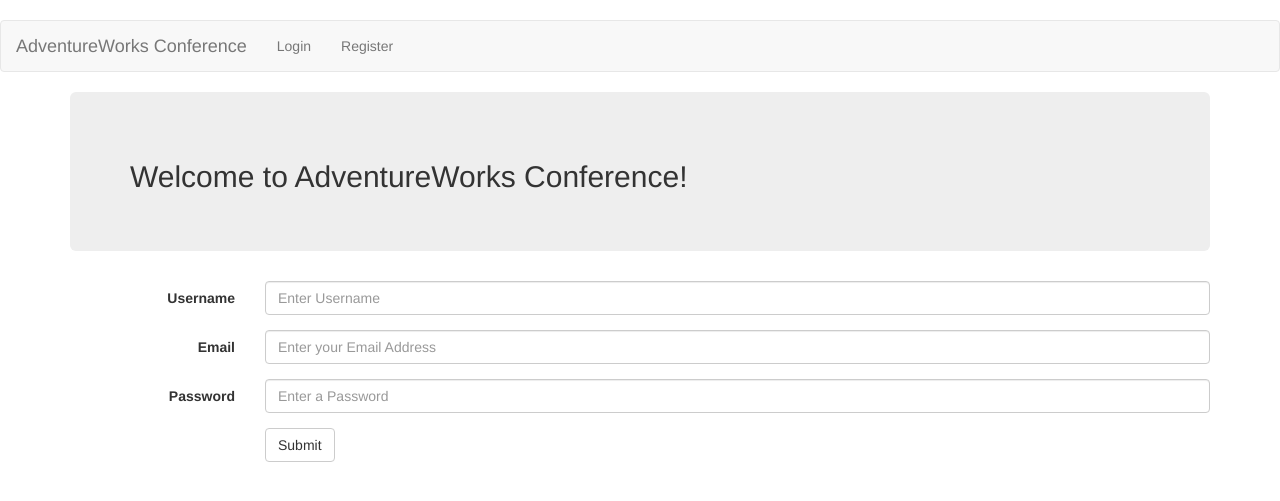
After one commit to DNA-DAN/TaskManager, a Django app: page /register/ in a window 1280 px wide. The commit adds this page. Shown: the top 501 px of the page. Run offline with Django 3.2, Linux system fonts and the light colour scheme; some libraries are stand-ins or nearby versions.

Commit message:
User registration

```diff
--- a/TaskManager/urls.py
+++ b/TaskManager/urls.py
@@ -23,5 +23,8 @@
     url(r'^admin/', admin.site.urls),
 	url(r'^$', views.index, name = 'index'),
 	url(r'^login/', auth.login, name = 'login'),
+    url(r'^logout/', auth.logout, name = 'logout'),
+    url(r'^register/', auth.register, name = 'register'),
+
 
 ]
--- a/app/auth.py
+++ b/app/auth.py
@@ -1,5 +1,9 @@
 from django.shortcuts import render, redirect;
 from django.contrib import auth;
+
+def logout(request):
+    auth.logout(request)
+    return redirect('/')
 
 def login(request):
 	if request.method == "GET":
@@ -28,3 +32,17 @@
 		else:
 			# non existant user
 			return render(request, 'auth/login.html', { "warning" : "invalid username and or password" });
+
+def register(request):
+
+     if request.method == "GET":
+         return render(request, "auth/register.html");
+     elif request.method == "POST":
+         username = request.POST["username"];
+         password = request.POST["password"];
+         email = request.POST["email"];
+         # call create_user from the ORM. Make sure you call save!
+         auth.models.User.objects.create_user(username, email, password).save();
+         #log users in
+         user = auth.authenticate(username = username, password = password);
+         return render(request, "auth/registered.html");
--- /dev/null
+++ b/app/templates/auth/register.html
@@ -0,0 +1,32 @@
+{% extends 'layout.html' %}
+
+{% block content %}
+<form class="form-horizontal" role="form", method="post">
+    {% csrf_token %}
+    <div class="form-group">
+        <label class="col-sm-2 control-label" for="username">Username</label>
+        <div class="col-sm-10">
+            <input type="text" class="form-control" id="username", name="username" placeholder="Enter Username">
+        </div>
+    </div>
+    <div class="form-group">
+        <label class="col-sm-2 control-label" for="emial">Email</label>
+        <div class="col-sm-10">
+            <input type="email" class="form-control" id="email", name="email" placeholder="Enter your Email Address">
+        </div>
+    </div>
+    <div class="form-group">
+        <label class="col-sm-2 control-label" for="password">Password</label>
+        <div class="col-sm-10">
+            <input type="password" class="form-control" id="password", name="password" placeholder="Enter a Password">
+        </div>
+    </div>
+    <div class="form-group">
+        <div class="col-sm-offset-2 col-sm-10">
+            <button type="submit" class="btn btn-default">Submit</button>
+        </div>
+    </div>
+</form>
+
+
+{% endblock %}
--- a/app/templates/layout.html
+++ b/app/templates/layout.html
@@ -32,8 +32,16 @@
             <!-- Collect the nav links, forms, and other content for toggling -->
             <div class="collapse navbar-collapse" id="nav-toggle">
                 <ul class="nav navbar-nav">
-                    <li><a href="/admin">Administration</a></li>
-                    <li><a href="/login/">Login</a></li>
+                    {% if user.is_authenticated %}
+                        <li><a href="{% url 'logout' %}">Logout</a></li>
+                    {% else %}
+                        <li><a href="{% url 'login' %}">Login</a></li>
+                        <li><a href="{% url 'register' %}">Register</a></li>
+                    {% endif %}
+
+                    {% if  user.is_staff %}
+                        <li> <a href="/admin">Administration</a></li>
+                    {% endif %}
                 </ul>
             </div>
         </div>
```
Also changed, not shown: app/templates/auth/registered.html (added, +7 -0 lines), db.sqlite3.
